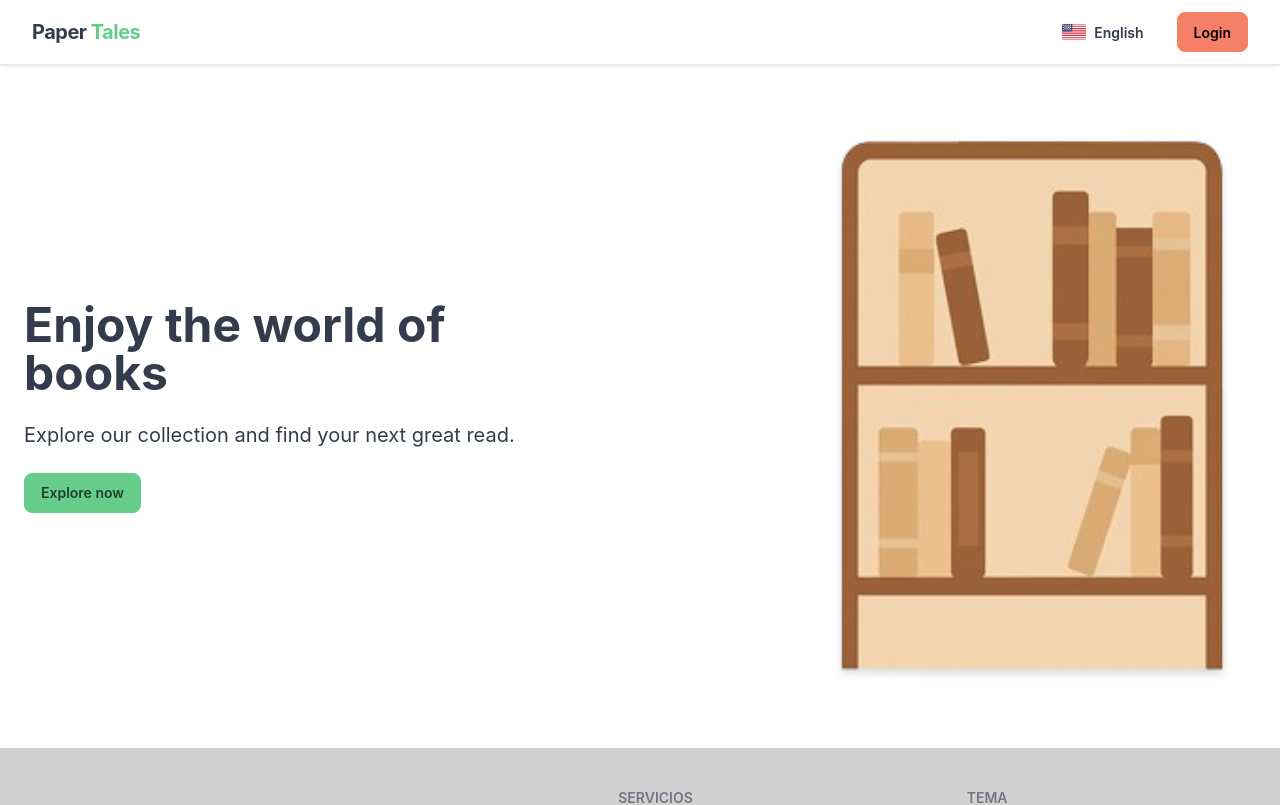
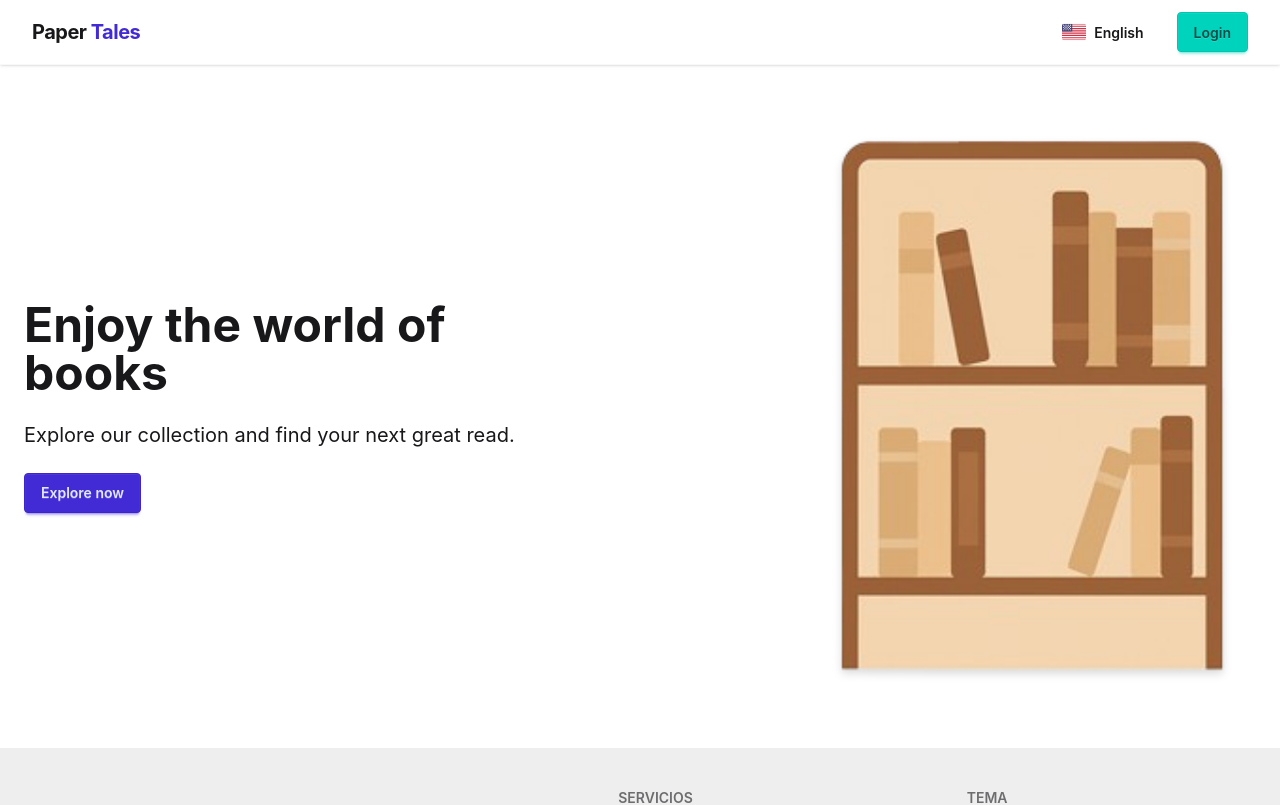
Before and after one commit to cdcp-unir/relatos-de-papel, a React (Vite) app: page / in a window 1280 px wide. Shown: the top 805 px of the page. Built offline with nearby package versions, Linux system fonts and the light colour scheme.

Commit message:
Refactor y mejora de la estructura de enrutamiento, se agrega la página de detalles del libro y se ajusta el diseño de la barra de navegación

```diff
--- /dev/null
+++ b/src/app/layouts/PublicLayout.jsx
@@ -0,0 +1,20 @@
+import Footer from "../../shared/components/Footer";
+import Navbar from "../../shared/components/Navbar";
+import { Outlet } from "react-router-dom";
+
+export default function PublicLayout() {
+  return (
+    <div className="flex flex-col min-h-screen bg-base-200">
+      {/* Header */}
+      <Navbar />
+
+      {/* Contenido principal */}
+      <main className="grow max-w-7xl mx-auto w-full px-4 sm:px-6 lg:px-8 py-6">
+        <Outlet />
+      </main>
+
+      {/* Footer */}
+      <Footer />
+    </div>
+  );
+}
--- a/src/app/router/index.jsx
+++ b/src/app/router/index.jsx
@@ -1,8 +1,10 @@
-import { createBrowserRouter, Navigate } from "react-router-dom";
-import RootLayout from "../layouts/RootLayout";
+import { Navigate, createBrowserRouter } from "react-router-dom";
+
 import AuthLayout from "../layouts/AuthLayout";
+import BookDetail from "../../features/books-details/pages/BookDetail";
 import CartPage from "../../features/cart/pages/CartPage";
 import CheckoutPage from "../../features/checkout/pages/CheckoutPage";
+import { DetailProvider } from "../../shared/context/DetailContext/DetailProvider";
 import HomePage from "../../features/home/pages/HomePage";
 import LandingPage from "../../features/landing/pages/LandingPage";
 import LoginPage from "../../features/auth/pages/LoginPage";
@@ -11,11 +13,10 @@ import { PATHS } from "./paths";
 import PrivateLayout from "../layouts/PrivateLayout";
 import Profile from "../../features/profile/pages/Profile";
 import ProtectedRoute from "../../shared/components/ProtectedRoute";
+import PublicLayout from "../layouts/PublicLayout";
 import RegisterPage from "../../features/auth/pages/RegisterPage";
-
+import RootLayout from "../layouts/RootLayout";
 import { isAuthenticated } from "../../state/loginState";
-import BookDetail from "../../features/books-details/pages/BookDetail";
-import { DetailProvider } from "../../shared/context/DetailContext/DetailProvider";
 
 const router = createBrowserRouter([
   {
@@ -54,15 +55,26 @@ const router = createBrowserRouter([
   },
   {
     element: (
-      <ProtectedRoute>
-        <PrivateLayout />
-      </ProtectedRoute>
+      <PublicLayout></PublicLayout>
     ),
     children: [
       {
         path: PATHS.HOME,
         element: <DetailProvider><HomePage /></DetailProvider>,
       },
+      {
+        path: PATHS.BOOK_DETAIL,
+        element: <BookDetail />,
+      },
+    ]
+  },
+  {
+    element: (
+      <ProtectedRoute>
+        <PrivateLayout />
+      </ProtectedRoute>
+    ),
+    children: [
       {
         path: PATHS.PROFILE,
         element: <Profile />,
@@ -75,10 +87,6 @@ const router = createBrowserRouter([
         path: PATHS.CHECKOUT,
         element: <CheckoutPage />,
       },
-      {
-        path: PATHS.BOOK_DETAIL,
-        element: <BookDetail />,
-      },
     ],
   },
   {
--- a/src/features/books-details/pages/BookDetail.jsx
+++ b/src/features/books-details/pages/BookDetail.jsx
@@ -22,7 +22,7 @@ function BookDetail() {
                         <h2 className="text-xl font-semibold mb-4">{libro.autor}</h2>
 
                         <div className="flex flex-wrap gap-4 mb-4">
-                            <span className="badge badge-primary text-lg">{libro.categoria}</span>
+                            <span className="badge badge-accent text-lg">{libro.categoria}</span>
                             <span className="text-2xl font-bold">{formatCurrency(libro.precio)}</span>
                         </div>
                         <p className="text-base leading-relaxed text-justify mb-6">
--- a/src/features/home/pages/HomePage.jsx
+++ b/src/features/home/pages/HomePage.jsx
@@ -1,16 +1,12 @@
-import { useContext, useEffect } from 'react';
-
 import Book from '../../../shared/components/Book';
 import Books from '@mocks/books.json'
 import { DetailContext } from '../../../shared/context/DetailContext/DetailsContext';
 import SearchBar from '../../../shared/components/SearchBar';
+import { useContext } from 'react';
 
 function HomePage() {
   const { busqueda } = useContext(DetailContext);
-  var filtro = Books.filter((producto) =>
-    producto.autor.toLocaleLowerCase().includes(busqueda.toLocaleLowerCase())
-    || producto.categoria.toLocaleLowerCase().includes(busqueda.toLocaleLowerCase())
-    || producto.editorial.toLocaleLowerCase().includes(busqueda.toLocaleLowerCase()));
+  var filtro = Books.filter((producto) => producto.titulo.toLocaleLowerCase().includes(busqueda.toLocaleLowerCase()));
 
   return (
     <>
--- a/src/index.css
+++ b/src/index.css
@@ -1,4 +1,2 @@
 @import "tailwindcss";
-@plugin "daisyui" {
-  themes:  emerald --default, business --prefersdark;
-}
+@plugin "daisyui" {}
--- a/src/shared/components/Book.jsx
+++ b/src/shared/components/Book.jsx
@@ -16,13 +16,13 @@ function Book({ id, rutaImagen, titulo, detalle, categoria, autor, precio }) {
             </figure>
             <div className="card-body p-0 flex flex-col justify-between flex-1">
                 <div className="space-y-1">
-                    <h2 className="card-title text-lg font-semibold line-clamp-1">{titulo}</h2>
+                    <h2 className="card-title text-lg font-semibold">{titulo}</h2>
                     <p className="text-sm text-gray-600 line-clamp-1">Categoría: {categoria}</p>
                     <p className="text-sm text-gray-600 line-clamp-1">Autor: {autor}</p>
                     <p className="text-base font-bold text-primary">{formatCurrency(precio)}</p>
                 </div>
                 <div className="card-actions justify-between mt-4">
-                    <button onClick={() => navigate(`/books/${id}`)} className="btn btn-secondary">Ver detalles</button>
+                    <button onClick={() => navigate(`/books/${id}`)} className="btn btn-primary">Ver detalles</button>
                 </div>
             </div>
         </div>
--- a/src/shared/components/Navbar.jsx
+++ b/src/shared/components/Navbar.jsx
@@ -2,13 +2,16 @@ import { Link } from "react-router-dom";
 import { PATHS } from "./../../app/router/paths";
 import { avatar } from "../hooks/avatar";
 import { currencyFormat } from "../hooks/useCurrencyFormat";
+import { useLoginState } from "../../state/loginState";
 
 const Navbar = () => {
 
     const { formatCurrency } = currencyFormat();
     const { initials } = avatar("Cristian", "Chiguano");
+    const { isAuthenticated } = useLoginState();
 
     return (
+        <>
             <div className="sticky top-0 z-50 bg-base-100 border-b border-base-200 shadow-sm">
                 <div className="max-w-7xl mx-auto px-4 sm:px-6 lg:px-8">
                     <div className="flex justify-between items-center h-16">
@@ -43,6 +46,8 @@ const Navbar = () => {
                                     </div>
                                 </div>
                             </div>
+                            {
+                                isAuthenticated ?
                                     <div className="dropdown dropdown-end">
                                         <div tabIndex={0} role="button" className="btn btn-ghost btn-circle avatar">
                                             <div className="w-8 rounded-full bg-primary text-white flex items-center justify-center">
@@ -56,10 +61,13 @@ const Navbar = () => {
                                             <li><Link className="text-xs text-error">Salir</Link></li>
                                         </ul>
                                     </div>
+                                    : null
+                            }
                         </div>
                     </div>
                 </div>
             </div>
+        </>
     );
 };
 
--- a/src/shared/context/ThemeContext.jsx
+++ b/src/shared/context/ThemeContext.jsx
@@ -2,8 +2,8 @@ import { createContext, useEffect, useMemo, useState } from "react";
 
 export const ThemeContext = createContext(null);
 
-const LIGHT_THEME = "corporate";
-const DARK_THEME = "business";
+const LIGHT_THEME = "emerald";
+const DARK_THEME = "dark";
 
 export function ThemeProvider({ children }) {
   const getInitialTheme = () => {
```
Also changed, not shown: src/main.jsx (+5 -4 lines). Lines whose indentation alone changed are shown as unchanged.
